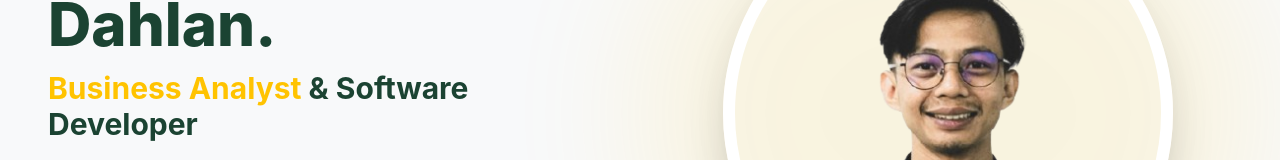
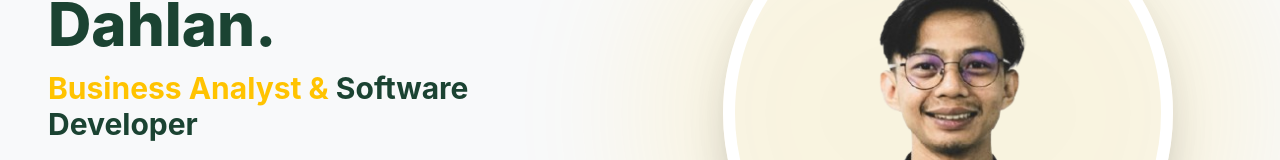
Before and after one commit to fandydahlan3/my-portfolio, a React (Vite) app in the folder fullstack-porto-fandy/porto-fandy-react/: page / in a window 1280 px wide. Shown: the part 336-496 px from the top of the page. Built offline with nearby package versions, Linux system fonts and the light colour scheme.

Commit message:
rubah hero.jsx bagian &

```diff
--- a/fullstack-porto-fandy/porto-fandy-react/src/sections/Hero.jsx
+++ b/fullstack-porto-fandy/porto-fandy-react/src/sections/Hero.jsx
@@ -20,7 +20,7 @@ const Hero = () => {
             </h1>
 
             <h3 className="mt-2 text-xl sm:text-2xl lg:text-3xl font-bold text-hijau-fandy">
-              <span className="text-kuning-fandy">Business Analyst</span> & Software Developer
+              <span className="text-kuning-fandy">Business Analyst &</span> Software Developer
             </h3>
 
             <p className="mt-6 text-base sm:text-lg text-gray-600 max-w-xl mx-auto lg:mx-0 leading-relaxed">
```
